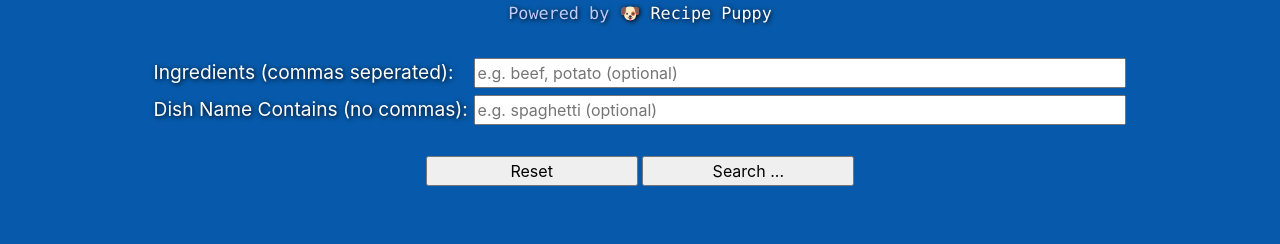
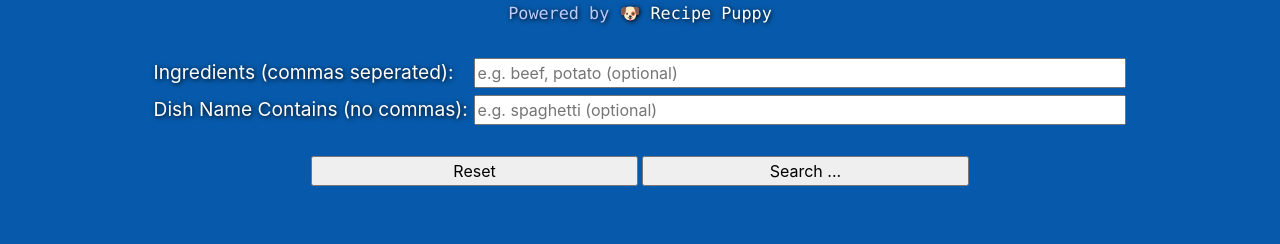
Before and after one commit to shreya-sk/kitchenblue-github.io, a plain HTML site: page index.html in a window 1280 px wide. Shown: the part 1013-1257 px from the top of the page. Drawn offline with nearby package versions, Linux system fonts and the light colour scheme; files whose address does not match are found by name.

Commit message:
Update index.html

```diff
--- a/index.html
+++ b/index.html
@@ -34,7 +34,7 @@
       </div>
       <div>
         <label for="contains">Dish Name Contains (no commas):</label><input class="textfield" id="contains" type="text" name="contains" placeholder="e.g. spaghetti (optional)" onChange="sanitizeInputs()" /></div>
-      <div class="button">
+      <div class="button"></div>
         <br />
         <input class="button" type="button" value="Reset" id="resetButton" onClick="this.form.reset();resetResults()" />
         <input class="button" type="submit" value="Search ..." id="searchButton" />
```
